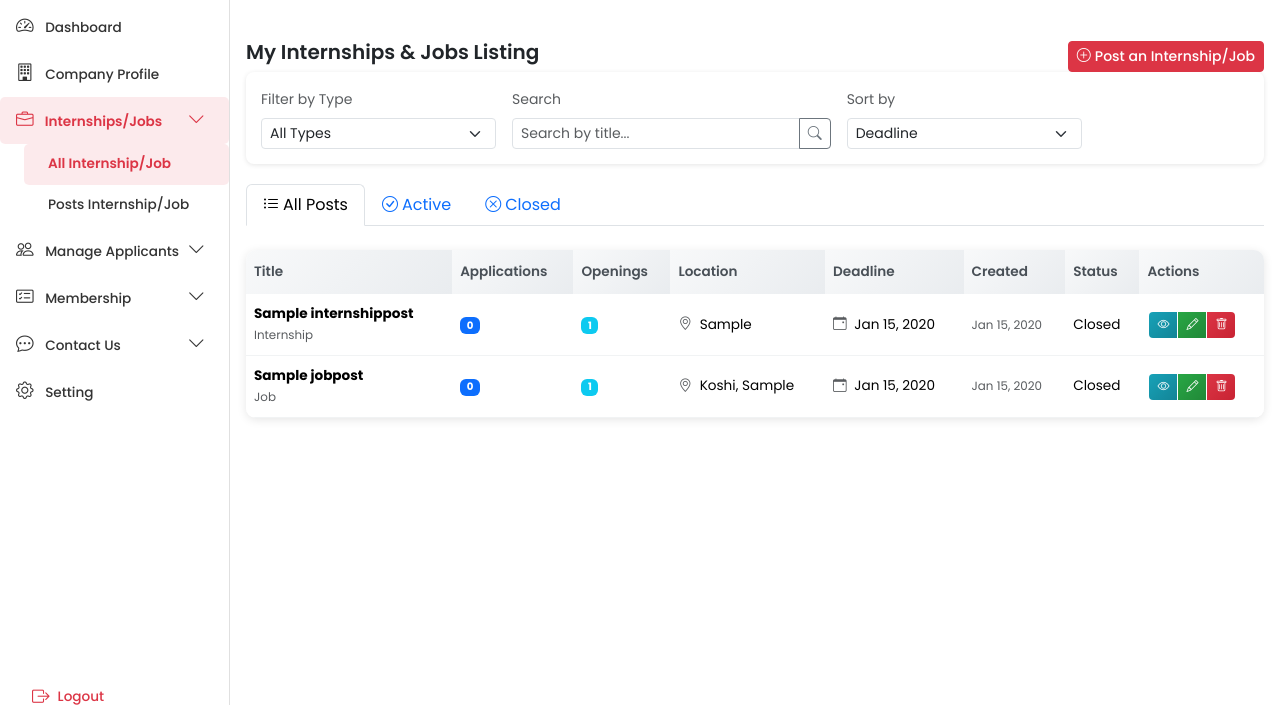
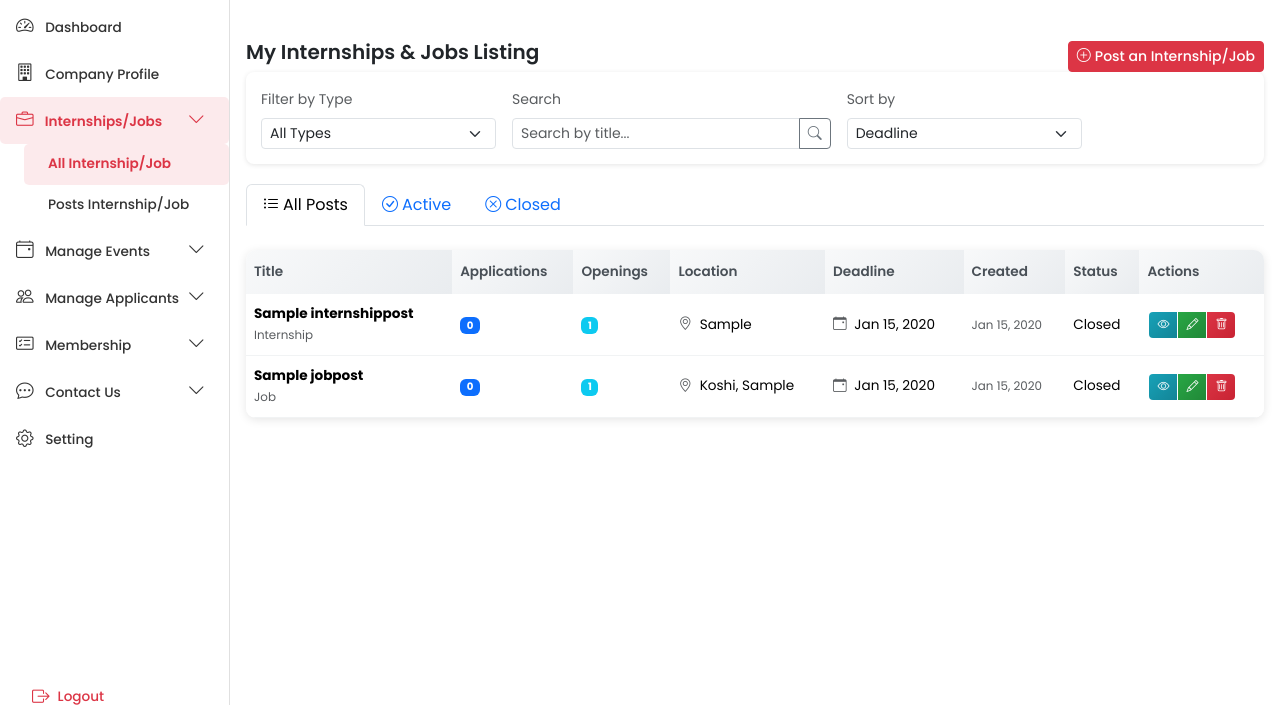
Before and after one commit to SHUBHAM-NIRMAL18/skillbridge, a Django app: page /company/alljobs/ in a window 1280 px wide. Shown: the part 63-768 px from the top of the page. Run offline with Django 5.2, Linux system fonts and the light colour scheme; a user stored in the database is signed in; tables that the repository leaves empty hold one stand-in row (values such as "Sample post"); some libraries are stand-ins or nearby versions.

Commit message:
feat(events): update company and candidate sidebars with events management links

```diff
--- a/candidate/templates/candidate/base.html
+++ b/candidate/templates/candidate/base.html
@@ -101,6 +101,11 @@
         <li class="nav-item">
           <a class="nav-link" href="{% url 'candidate:recommended_demo' %}">
             <i class="bi bi-graph-up-arrow"></i> <span>Recommended Jobs</span>
+          </a>
+        </li>
+        <li class="nav-item">
+          <a class="nav-link {% if request.resolver_match.url_name == 'registered_events' %}active{% endif %}" href="{% url 'candidate:registered_events' %}">
+            <i class="bi bi-calendar-check"></i> <span>My Events</span>
           </a>
         </li>
         <li class="nav-item">
--- a/company/templates/company/base.html
+++ b/company/templates/company/base.html
@@ -71,6 +71,26 @@
               </li>
               <li class="nav-item">
                 <a class="nav-link {% if request.resolver_match.url_name == 'company_post_choice' %}active{% endif %}" href="{% url "company:company_post_choice" %}">Posts Internship/Job</a>
+              </li>
+            </ul>
+          </div>
+        </li>
+        <!-- Manage Events (with collapse) -->
+        <li class="nav-item">
+          <a class="nav-link {% if request.resolver_match.url_name in 'events_list,event_create,event_edit' %}active{% endif %}"
+            data-bs-toggle="collapse" href="#collapseEvents" role="button"
+            aria-expanded="{% if request.resolver_match.url_name in 'events_list,event_create,event_edit' %}true{% else %}false{% endif %}"
+            aria-controls="collapseEvents">
+            <i class="bi bi-calendar4-event"></i> Manage Events
+            <i class="bi bi-chevron-down float-end"></i>
+          </a>
+          <div class="collapse ps-4 {% if request.resolver_match.url_name in 'events_list,event_create,event_edit' %}show{% endif %}" id="collapseEvents">
+            <ul class="nav flex-column">
+              <li class="nav-item">
+                <a class="nav-link {% if request.resolver_match.url_name == 'events_list' %}active{% endif %}" href="{% url 'company:events_list' %}">All Events</a>
+              </li>
+              <li class="nav-item">
+                <a class="nav-link {% if request.resolver_match.url_name == 'event_create' %}active{% endif %}" href="{% url 'company:event_create' %}">Organize Event</a>
               </li>
             </ul>
           </div>
```
